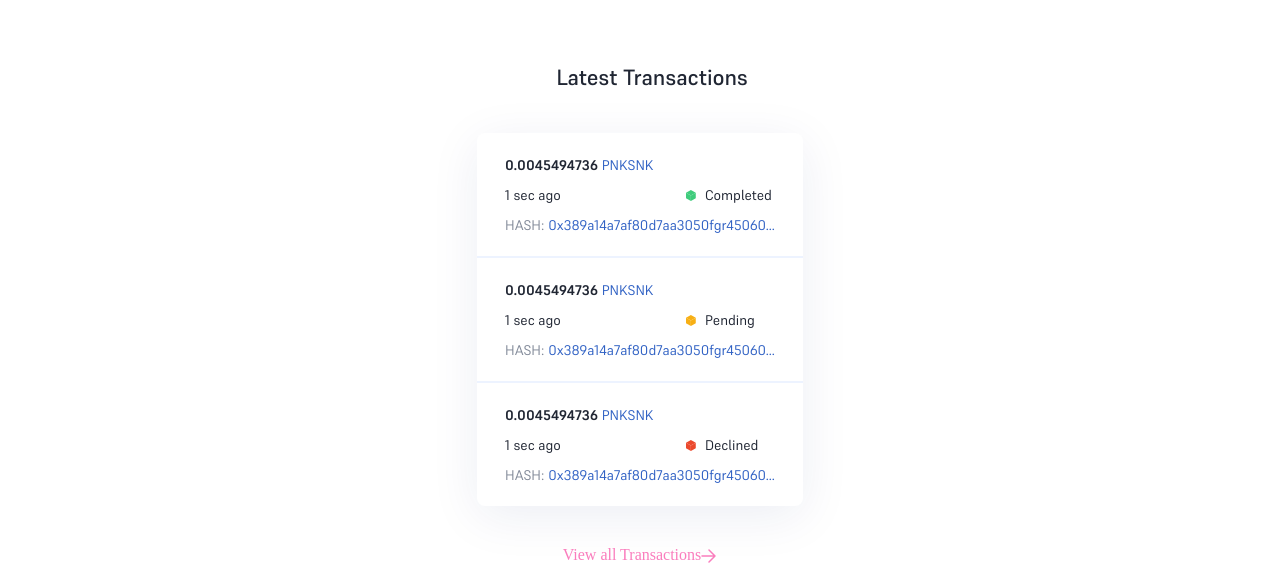
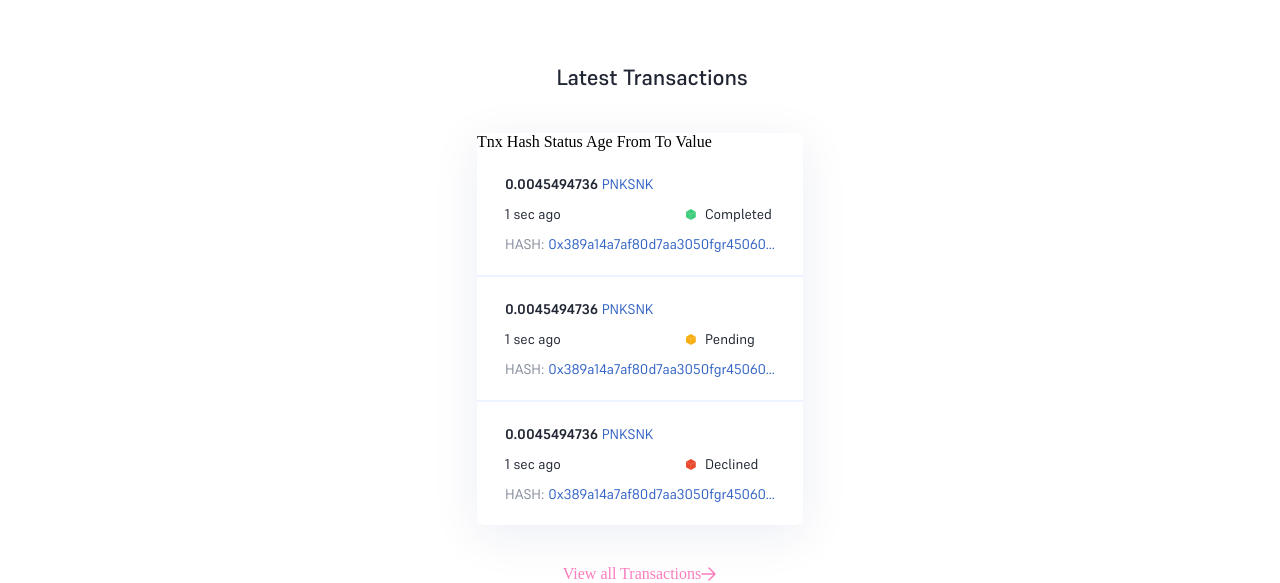
Before and after one commit to disaq1/Pink-Snake, a website: page #src/index.html in a window 1280 px wide. Shown: the part 319-902 px from the top of the page. Drawn offline with nearby package versions, Linux system fonts and the light colour scheme; files that its build step writes are made by us from their sources; files whose address does not match are found by name; a web font is replaced by a local one.

Commit message:
Добавляет шапку таблицы

```diff
--- a/#src/index.html
+++ b/#src/index.html
@@ -73,6 +73,14 @@
         <h3>Latest Transactions</h3>
         <section class="table">
 
+            <div class="table__header">
+                <span>Tnx Hash</span>
+                <span>Status</span>
+                <span>Age</span>
+                <span>From</span>
+                <span>To</span>
+                <span>Value</span>
+            </div>
             <div class="table__row">
                 <p class="value">
                     0.0045494736 <span>PNKSNK</span>
```
